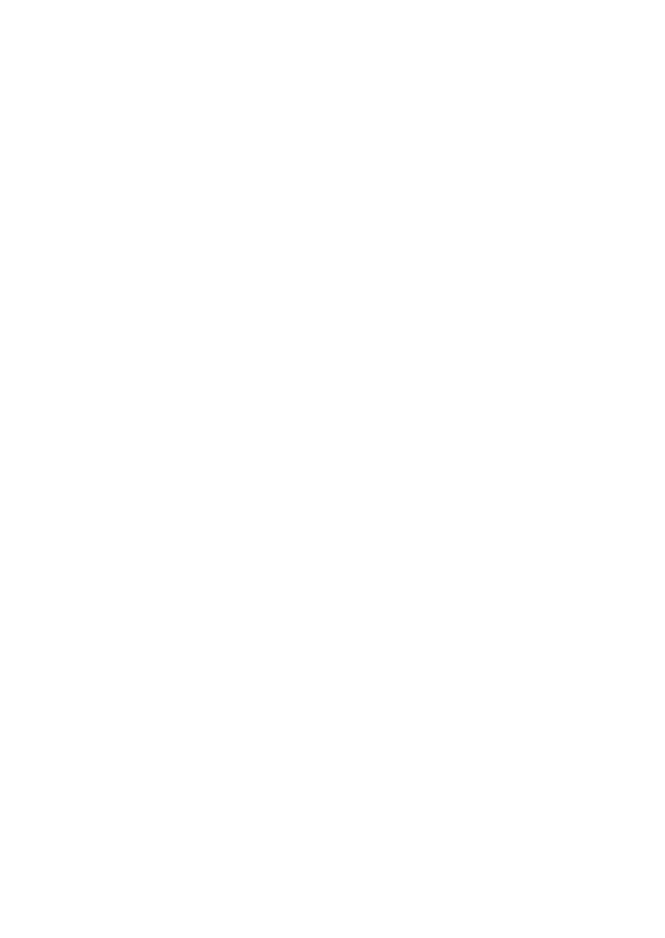
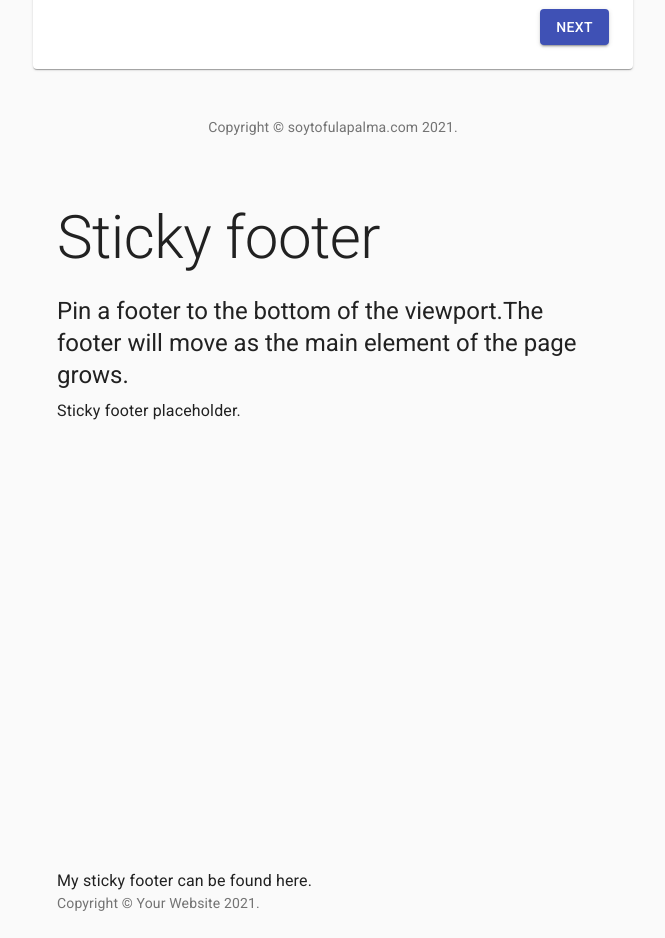
Before and after one commit to nickdmrco/Soy_Tofu, a React (Create React App) app in the folder client/: page / in a window 1280 px wide. Shown: the part 440-1378 px from the top of the page, without its empty margins (307-972 px from the left). Before the commit the page ends 800 px from the top, so only its background shows below. Built offline with nearby package versions, Linux system fonts and the light colour scheme; the HTML template or start-up script is replaced by a standard one.

Commit message:
footer component

```diff
--- a/client/public/index.html
+++ b/client/public/index.html
@@ -12,7 +12,10 @@
       manifest.json provides metadata used when your web app is installed on a
       user's mobile device or desktop. See https://developers.google.com/web/fundamentals/web-app-manifest/
     -->
+
     <link rel="manifest" href="%PUBLIC_URL%/manifest.json" />
+    <link rel="stylesheet" href="https://fonts.googleapis.com/css?family=Roboto:300,400,500,700&display=swap" />
+    <link rel="stylesheet" href="https://fonts.googleapis.com/icon?family=Material+Icons" />
     <!--
       Notice the use of %PUBLIC_URL% in the tags above.
       It will be replaced with the URL of the `public` folder during the build.
--- a/client/src/App.js
+++ b/client/src/App.js
@@ -1,6 +1,12 @@
+import Checkout from './components/Checkout'
+import Footer from './components/Footer'
+
 const App = () => {
   return (
-    <h1>Hello World!</h1>
+    <>
+      <Checkout></Checkout>
+      <Footer></Footer>
+    </>
   )
 }
 
--- /dev/null
+++ b/client/src/components/Footer/Footer.js
@@ -0,0 +1,61 @@
+import React from 'react';
+import CssBaseline from '@material-ui/core/CssBaseline';
+import Typography from '@material-ui/core/Typography';
+import { makeStyles } from '@material-ui/core/styles';
+import Container from '@material-ui/core/Container';
+import Link from '@material-ui/core/Link';
+
+function Copyright() {
+  return (
+    <Typography variant="body2" color="textSecondary">
+      {'Copyright © '}
+      <Link color="inherit" href="https://material-ui.com/">
+        Your Website
+      </Link>{' '}
+      {new Date().getFullYear()}
+      {'.'}
+    </Typography>
+  );
+}
+
+const useStyles = makeStyles((theme) => ({
+  root: {
+    display: 'flex',
+    flexDirection: 'column',
+    minHeight: '100vh',
+  },
+  main: {
+    marginTop: theme.spacing(8),
+    marginBottom: theme.spacing(2),
+  },
+  footer: {
+    padding: theme.spacing(3, 2),
+    marginTop: 'auto',
+}
+}));
+
+export default function StickyFooter() {
+  const classes = useStyles();
+
+  return (
+    <div className={classes.root}>
+      <CssBaseline />
+      <Container component="main" className={classes.main} maxWidth="sm">
+        <Typography variant="h2" component="h1" gutterBottom>
+          Sticky footer
+        </Typography>
+        <Typography variant="h5" component="h2" gutterBottom>
+          {'Pin a footer to the bottom of the viewport.'}
+          {'The footer will move as the main element of the page grows.'}
+        </Typography>
+        <Typography variant="body1">Sticky footer placeholder.</Typography>
+      </Container>
+      <footer className={classes.footer}>
+        <Container maxWidth="sm">
+          <Typography variant="body1">My sticky footer can be found here.</Typography>
+          <Copyright />
+        </Container>
+      </footer>
+    </div>
+  );
+}
--- /dev/null
+++ b/client/src/components/Footer/index.js
@@ -0,0 +1 @@
+export { default } from './Footer.js'
--- a/package.json
+++ b/package.json
@@ -16,6 +16,8 @@
   "author": "",
   "license": "ISC",
   "dependencies": {
+    "@material-ui/core": "^4.11.2",
+    "@material-ui/icons": "^4.11.2",
     "concurrently": "^5.3.0",
     "dotenv": "^8.2.0",
     "express": "^4.17.1",
```
Also changed, not shown: 1 other file (tests, documents, lock files or other folders).
